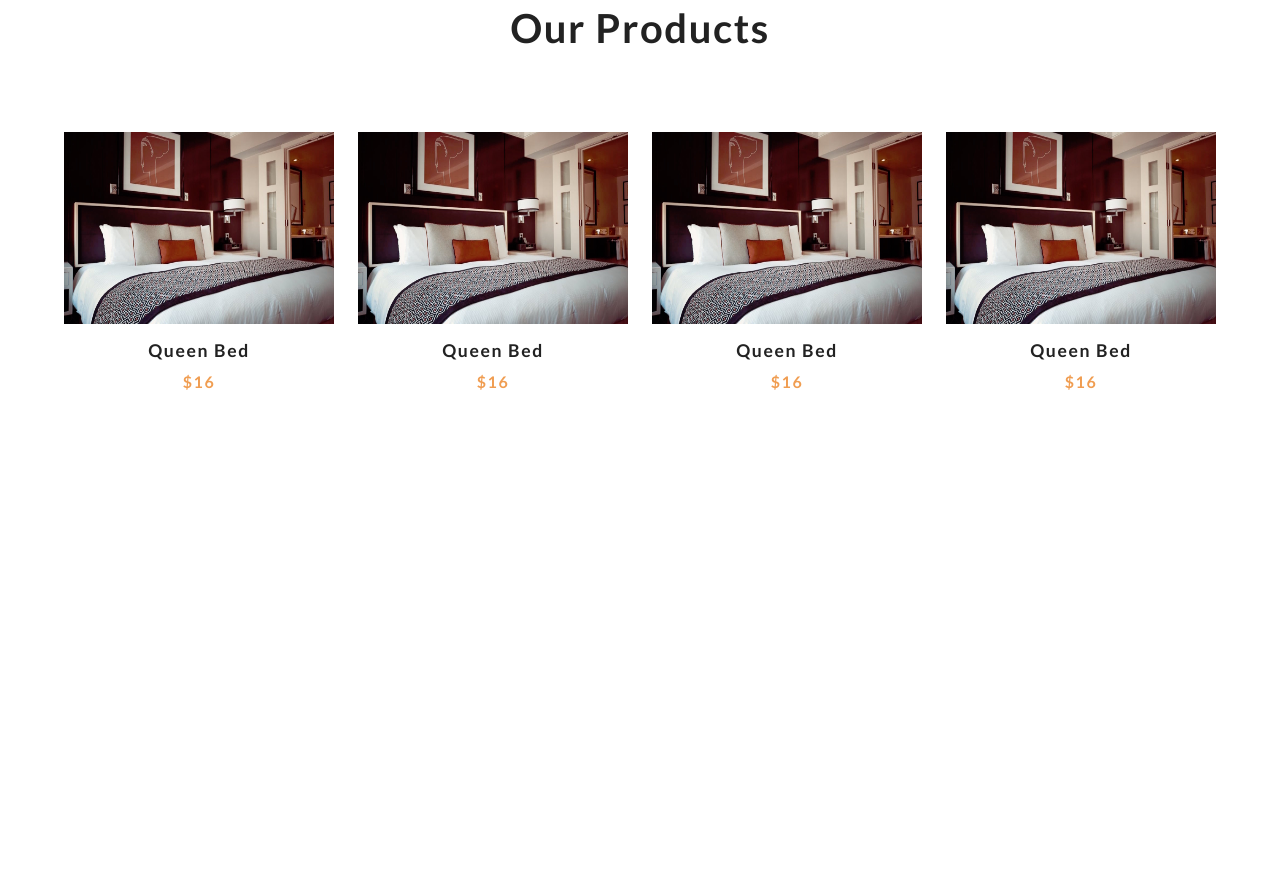
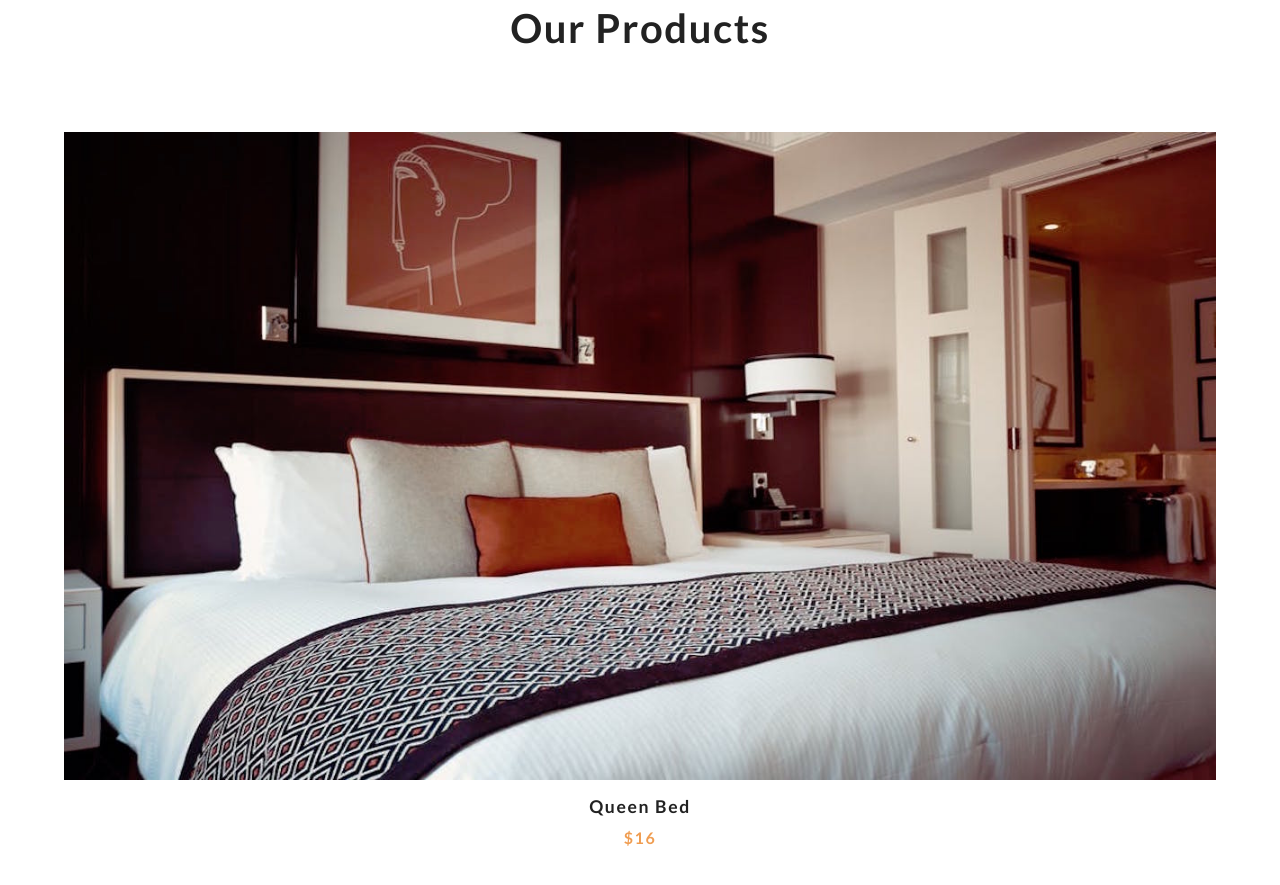
Before and after one commit to BeataJ/comfy-house, a plain HTML site: page index.html in a window 1280 px wide. Shown: the part 860-1745 px from the top of the page. Before the commit the page ends 1315 px from the top, so only its background shows below. Drawn offline with Linux system fonts and the light colour scheme.

Commit message:
html only one hardcoded product

```diff
--- a/index.html
+++ b/index.html
@@ -58,45 +58,6 @@
         <h4>$16</h4>
       </article>
       <!-- end of singel product -->
-      <!-- single product -->
-      <article class="product">
-        <div class="img-container">
-          <img src="./images/product-1.jpeg" alt="product" class="product-img">
-          <button class="bag-btn" data-id="1">
-            <i class="fas fa-shopping-cart"></i>
-            add to bag
-          </button>
-        </div>
-        <h3>queen bed</h3>
-        <h4>$16</h4>
-      </article>
-      <!-- end of singel product -->
-      <!-- single product -->
-      <article class="product">
-        <div class="img-container">
-          <img src="./images/product-1.jpeg" alt="product" class="product-img">
-          <button class="bag-btn" data-id="1">
-            <i class="fas fa-shopping-cart"></i>
-            add to bag
-          </button>
-        </div>
-        <h3>queen bed</h3>
-        <h4>$16</h4>
-      </article>
-      <!-- end of singel product -->
-      <!-- single product -->
-      <article class="product">
-        <div class="img-container">
-          <img src="./images/product-1.jpeg" alt="product" class="product-img">
-          <button class="bag-btn" data-id="1">
-            <i class="fas fa-shopping-cart"></i>
-            add to bag
-          </button>
-        </div>
-        <h3>queen bed</h3>
-        <h4>$16</h4>
-      </article>
-      <!-- end of singel product -->
     </div>
   </section>
   <!-- end of products -->
```
